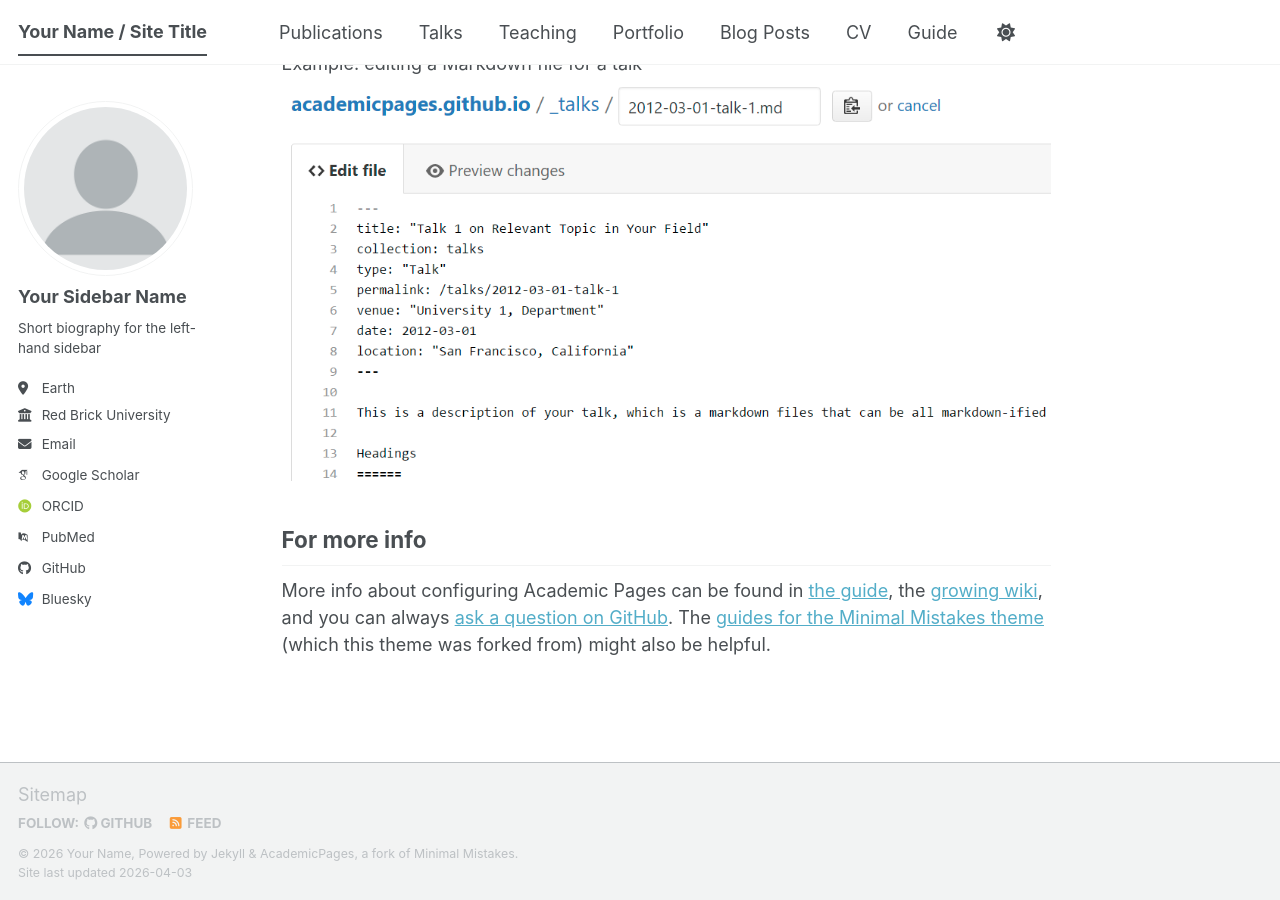
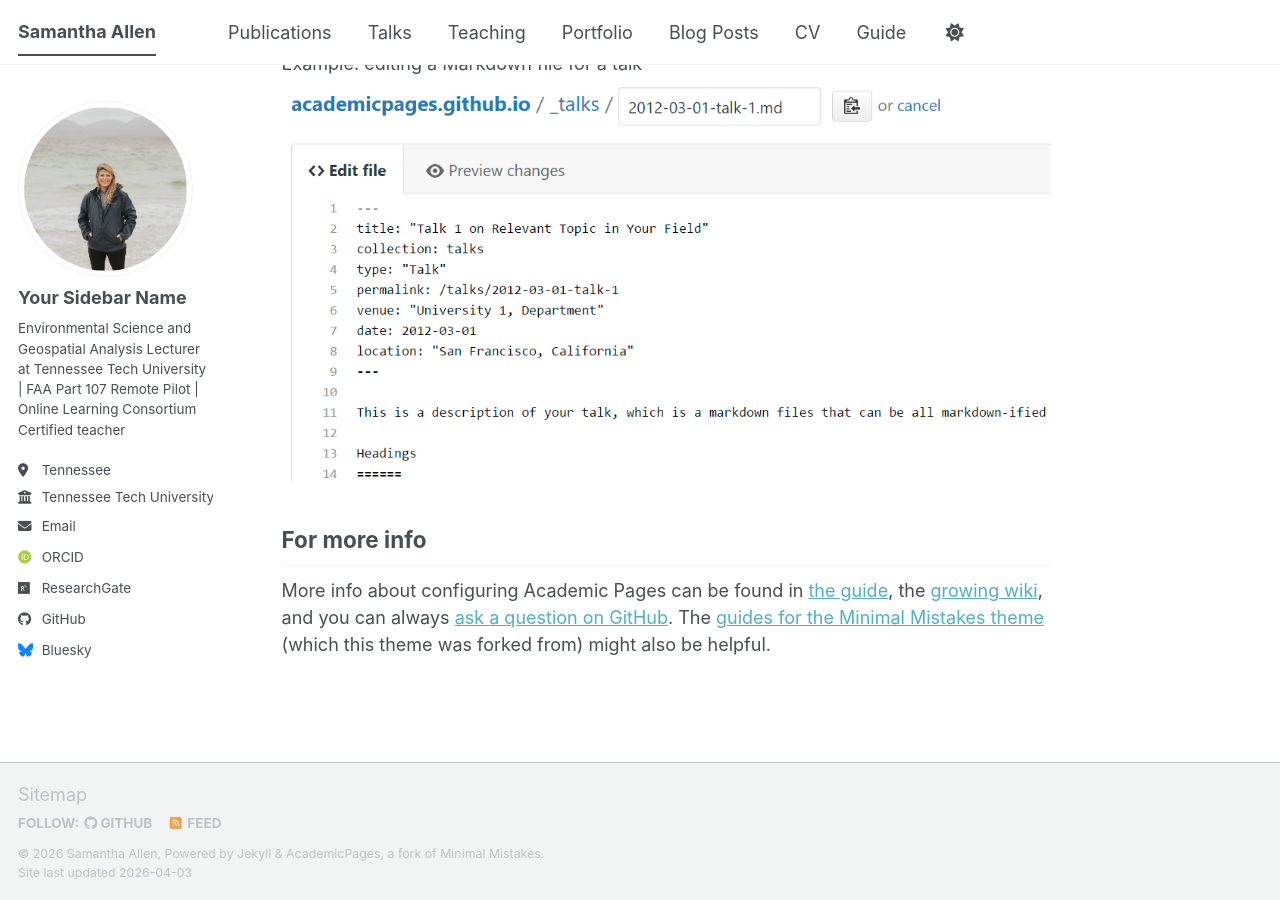
Before and after one commit to SamanthaAAllen/SamanthaAAllen.github.io, a Jekyll site: the page built from _pages/about.md, in a window 1280 px wide and 900 px high, scrolled down 2720 px. Built offline with Jekyll 4.4.1, drawn with Linux system fonts in a browser that asks for light colours; some web fonts are replaced; a script bundle is joined from its source files by our own code; library files that are not in the unit come from our copies.

Commit message:
Modify personal details in _config.yml
Updated personal information and site details in the configuration file.

```diff
--- a/_config.yml
+++ b/_config.yml
@@ -9,42 +9,42 @@
 # Basic Site Settings
 locale                   : "en-US"
 site_theme               : "default" # The available themes options are "default", "air", "sunrise", "mint", "dirt" and "contrast"
-title                    : "Your Name / Site Title"
+title                    : "Samantha Allen"
 title_separator          : "-"
-name                     : &name "Your Name"
-description              : &description "Your Name's academic portfolio"   # Update this with a general description of your site, this is the default if not overridden by a page
-url                      : https://academicpages.github.io # The base hostname & protocol for your site e.g. "https://[your GitHub username].github.io",
+name                     : &name "Samantha Allen"
+description              : &description "Lecturer at Tennessee Technological University"   # Update this with a general description of your site, this is the default if not overridden by a page
+url                      : https://samanthaaallen.github.io # The base hostname & protocol for your site e.g. "https://[your GitHub username].github.io",
                                                            # or if you already have some other page hosted on Github then use "https://[your GitHub username].github.io/[Your Repo Name]"
 baseurl                  : "" # the subpath of your site, e.g. "/blog"
-repository               : "academicpages/academicpages.github.io"
+repository               : "samanthaaallen/samanthaaallen.github.io"
 
 # Site Author - The following control what appear as part of the author content on the side bar.
 #               If a field is blank the icon and link will not appear, otherwise it will be shown.
 #               Additional customization can be done by editing /_includes/author-profile.html
 author:
   # Biographic information
-  avatar           : "profile.png"
+  avatar           : "SAllen_1.png"
   name             : "Your Sidebar Name"
   pronouns         : # example: "she/her"
-  bio              : "Short biography for the left-hand sidebar"
-  location         : "Earth"
-  employer         : "Red Brick University"
+  bio              : "Environmental Science and Geospatial Analysis Lecturer at Tennessee Tech University | FAA Part 107 Remote Pilot | Online Learning Consortium Certified teacher"
+  location         : "Tennessee"
+  employer         : "Tennessee Tech University"
   uri              : # URL
-  email            : "none@example.org"
+  email            : "saallen@tntech.edu"
 
   # Academic websites
   academia         : # URL
   arxiv            : # URL - Update with the correct link to your profile
-  googlescholar    : "https://scholar.google.com/citations?user=PS_CX0AAAAAJ"
-  inspire-hep      : # URL
-  impactstory      : # URL
-  orcid            : "https://orcid.org/yourorcidurl"
-  semantic         : # URL
-  ssrn             : # URL
-  pubmed           : "https://www.ncbi.nlm.nih.gov/pubmed/?term=john+snow"
-  researchgate     : # URL
-  scopus           : # URL
-  zotero           : # URL
+ # googlescholar    : "https://scholar.google.com/citations?user=PS_CX0AAAAAJ"
+#  inspire-hep      : # URL
+#  impactstory      : # URL
+  orcid            : "https://orcid.org/my-orcid?orcid=0000-0001-6663-2834l"
+#  semantic         : # URL
+#  ssrn             : # URL
+ # pubmed           : "https://www.ncbi.nlm.nih.gov/pubmed/?term=john+snow"
+  researchgate     : "https://www.researchgate.net/profile/Samantha-Allen-5?ev=hdr_xprf"
+ # scopus           : # URL
+ # zotero           : # URL
 
 
   # Repositories and software development
```
